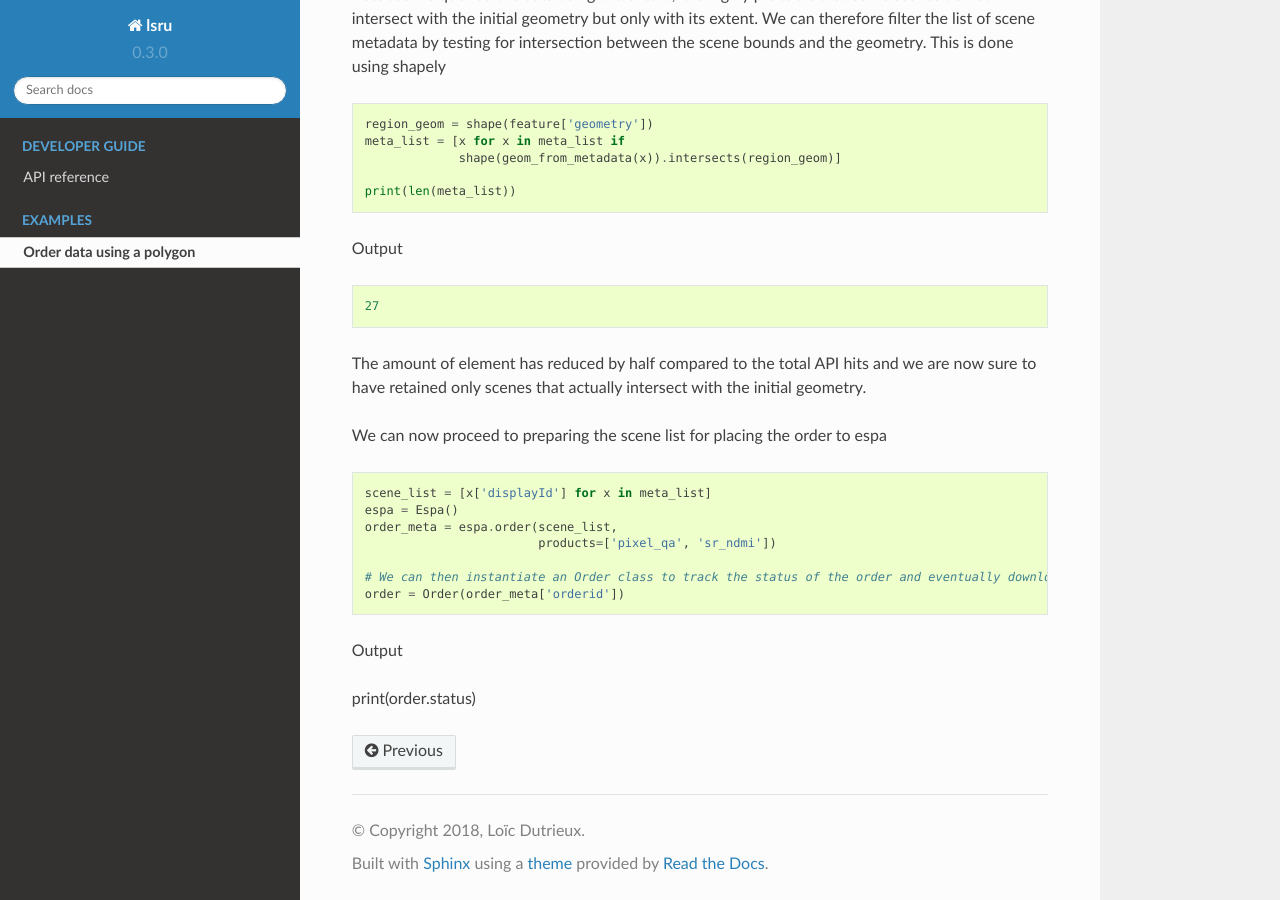
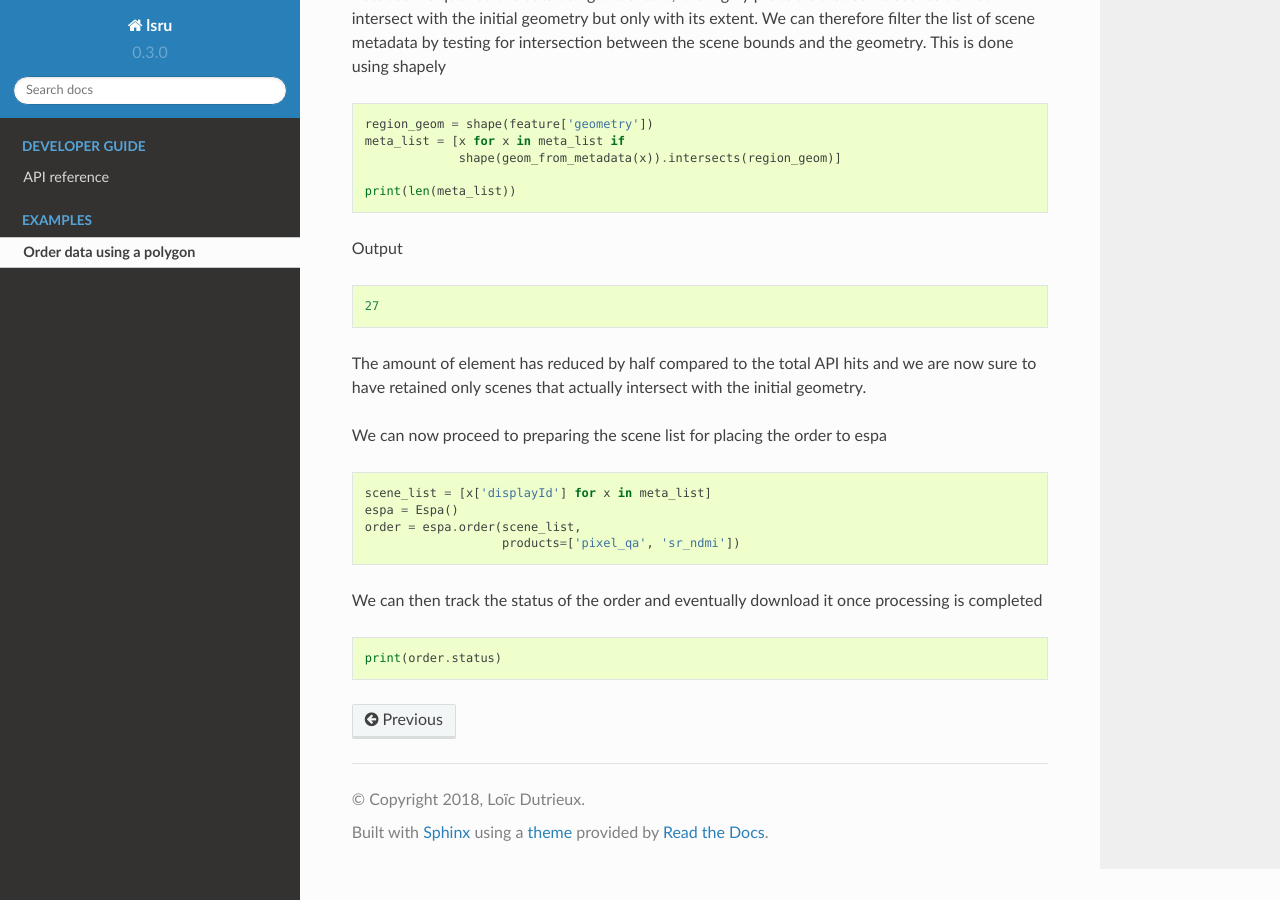
Before and after one commit to loicdtx/lsru, a Sphinx documentation site: the page built from docs/example_polygon.rst, in a window 1280 px wide and 900 px high, scrolled down 1615 px. Built offline with Sphinx 7.4.7 and the Read the Docs theme 2.0.0, drawn with Linux system fonts in a browser that asks for light colours.

Commit message:
update doc

```diff
--- a/docs/example_polygon.rst
+++ b/docs/example_polygon.rst
@@ -100,15 +100,11 @@ We can now proceed to preparing the scene list for placing the order to espa
 
     scene_list = [x['displayId'] for x in meta_list]
     espa = Espa()
-    order_meta = espa.order(scene_list,
-                            products=['pixel_qa', 'sr_ndmi'])
+    order = espa.order(scene_list,
+                       products=['pixel_qa', 'sr_ndmi'])
 
-    # We can then instantiate an Order class to track the status of the order and eventually download it once processing is completed
-    order = Order(order_meta['orderid'])
-
-
-Output
+We can then track the status of the order and eventually download it once processing is completed
 
 .. code:: python
 
-print(order.status)
+    print(order.status)
```
Also changed, not shown: README.rst (+7 -8 lines).
